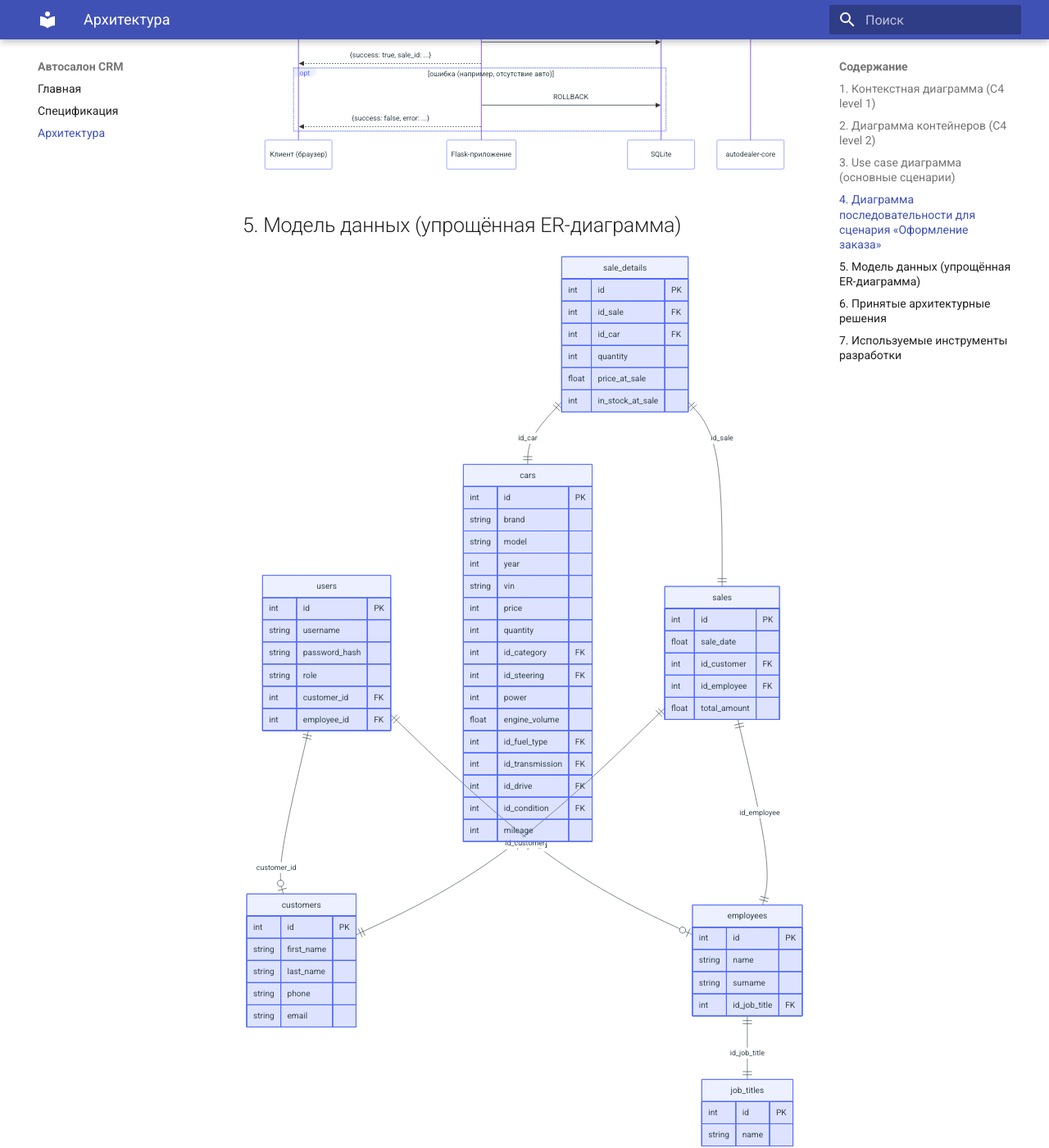
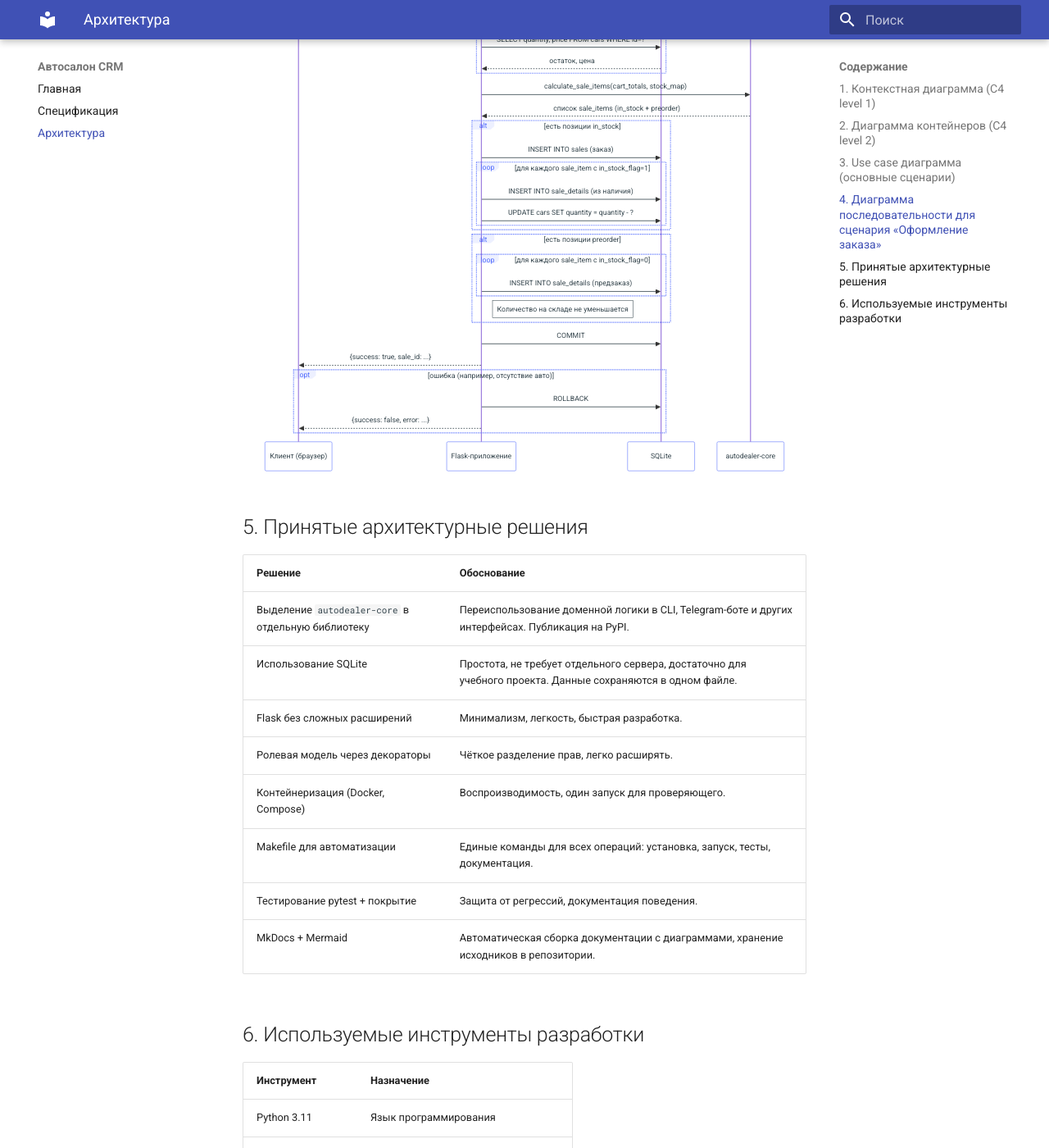
Before and after one commit to Sn1pe1t/auto-dealer-proj, an MkDocs documentation site: the page built from docs/architecture.md, in a window 1280 px wide and 1400 px high, scrolled down 2569 px. Shown: the whole window at 82% size. Built offline with MkDocs 1.6.1 and Material for MkDocs 9.7.7, drawn with Linux system fonts in a browser that asks for light colours; some of the changed lines change nothing that is shown; some of the changed text lies outside the part shown.

Commit message:
Some small fixes, changed docs a bit

````diff
--- a/docs/architecture.md
+++ b/docs/architecture.md
@@ -3,12 +3,16 @@
 ## 1. Контекстная диаграмма (C4 level 1)
 ```mermaid
 graph TD
-    User[Пользователь] -->|HTTP| App[Автосалон]
+    User[Пользователь] -->|HTTP| App[Автосалон CRM]
+    Reviewer[Рецензент - Проверяющий] -->|Git clone / make| App
     App -->|SQL| DB[(SQLite DB)]
     App -->|CSV import| CSV[init_data.csv]
     User -->|CLI| PyPI[pip install autodealer-core]
     Admin[Администратор] -->|Docker commands| Docker[Docker Engine]
     Docker -->|контейнер| App
+    CI[CI/CD GitHub Actions] -->|запуск тестов| App
+    CI -->|сборка документации| DocsSite[Сайт документации]
+    Developer[Разработчик] -->|publish| PyPIRegistry[PyPI registry]
 ```
 
 Система представляет собой веб-приложение, которое взаимодействует с базой данных SQLite и может загружать начальные данные из CSV. Пользователи обращаются через браузер. Библиотека `autodealer-core` может использоваться отдельно (например, в CLI). Администратор управляет развёртыванием через Docker.
@@ -19,11 +23,13 @@
 graph TD
     Browser[Браузер] -->|HTTP/HTTPS| Flask[Flask-приложение]
     Flask -->|SQLite3| DB[(SQLite DB)]
-    Flask -->|CSV| CSV[init_data.csv]
+    Flask -->|чтение| CSV[init_data.csv]
     Flask -->|вызовы| Core[Библиотека autodealer-core]
     Core -->|чистые функции| Logic[Доменная логика: расчёт заказа, отчёты]
     Flask -->|рендеринг| Templates[Шаблоны HTML/CSS/JS]
     Browser -->|загрузка| Templates
+    Flask -->|сессии| Session[Сессии Flask]
+    Core -->|не зависит от БД| Pure[Чистые функции]
 ```
 
 Flask-приложение – содержит маршруты API, аутентификацию, работу с БД.
@@ -37,11 +43,47 @@
 ## 3. Use case диаграмма (основные сценарии)
 
 ```mermaid
-graph TD
-    User[Клиент] -->|Каталог, фильтры, корзина, заказ, свои заказы, топ, профиль| S[Автосалон CRM]
-    Manager[Менеджер] -->|Всё из клиента + заказ на любого + все заказы + отчёты + загрузка CSV| S
-    Senior[Старший менеджер] -->|Всё из менеджера + назначение менеджеров| S
-    Owner[Владелец] -->|Всё из старшего + назначение старших + полный доступ| S
+graph LR
+    subgraph Клиент
+        A1[Просмотр каталога]
+        A2[Фильтрация авто]
+        A3[Управление корзиной]
+        A4[Оформление заказа]
+        A5[Просмотр своих заказов]
+        A6[Просмотр топа продаж]
+        A7[Редактирование профиля]
+        A8[Смена пароля]
+    end
+
+    subgraph Менеджер
+        B1[Всё из клиента]
+        B2[Оформление заказа на любого]
+        B3[Просмотр всех заказов]
+        B4[Формирование отчёта по дате]
+        B5[Загрузка автомобилей из CSV]
+    end
+
+    subgraph Старший менеджер
+        C1[Всё из менеджера]
+        C2[Назначение менеджеров]
+        C3[Снятие менеджеров]
+    end
+
+    subgraph Владелец
+        D1[Всё из старшего менеджера]
+        D2[Назначение старших менеджеров]
+        D3[Снятие старших менеджеров]
+        D4[Полный доступ к данным]
+    end
+
+    Client[Клиент] --> A1 & A2 & A3 & A4 & A5 & A6 & A7 & A8
+    Manager[Менеджер] --> B1 & B2 & B3 & B4 & B5
+    Senior[Старший менеджер] --> C1 & C2 & C3
+    Owner[Владелец] --> D1 & D2 & D3 & D4
+
+    Manager -.->|расширяет| Client
+    Senior -.->|расширяет| Manager
+    Owner -.->|расширяет| Senior
 ```
 
 ## 4. Диаграмма последовательности для сценария «Оформление заказа»
@@ -98,79 +140,7 @@
     end
 ```
 
-## 5. Модель данных (упрощённая ER-диаграмма)
-
-```mermaid
-erDiagram
-    users {
-        int id PK
-        string username
-        string password_hash
-        string role
-        int customer_id FK
-        int employee_id FK
-    }
-    customers {
-        int id PK
-        string first_name
-        string last_name
-        string phone
-        string email
-    }
-    employees {
-        int id PK
-        string name
-        string surname
-        int id_job_title FK
-    }
-    job_titles {
-        int id PK
-        string name
-    }
-    cars {
-        int id PK
-        string brand
-        string model
-        int year
-        string vin
-        int price
-        int quantity
-        int id_category FK
-        int id_steering FK
-        int power
-        float engine_volume
-        int id_fuel_type FK
-        int id_transmission FK
-        int id_drive FK
-        int id_condition FK
-        int mileage
-    }
-    sales {
-        int id PK
-        float sale_date
-        int id_customer FK
-        int id_employee FK
-        float total_amount
-    }
-    sale_details {
-        int id PK
-        int id_sale FK
-        int id_car FK
-        int quantity
-        float price_at_sale
-        int in_stock_at_sale
-    }
-
-    users ||--o| customers : "customer_id"
-    users ||--o| employees : "employee_id"
-    employees ||--|| job_titles : "id_job_title"
-    sales ||--|| customers : "id_customer"
-    sales ||--|| employees : "id_employee"
-    sale_details ||--|| sales : "id_sale"
-    sale_details ||--|| cars : "id_car"
-```
-
-## 6. Принятые архитектурные решения
+## 5. Принятые архитектурные решения
 
 | Решение | Обоснование |
 |---------|-------------|
@@ -183,7 +153,7 @@
 | Тестирование pytest + покрытие | Защита от регрессий, документация поведения. |
 | MkDocs + Mermaid | Автоматическая сборка документации с диаграммами, хранение исходников в репозитории. |
 
-## 7. Используемые инструменты разработки
+## 6. Используемые инструменты разработки
 
 | Инструмент | Назначение |
 |------------|------------|
````
